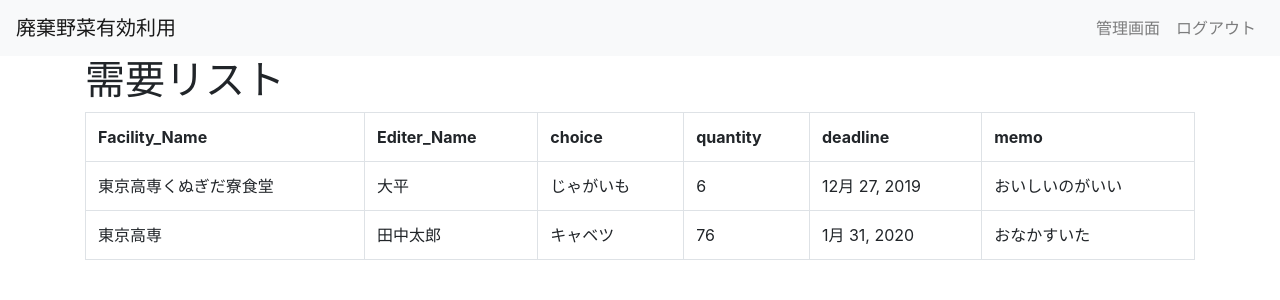
After one commit to serizawa-24/waste, a Django app: page /C_View/ in a window 1280 px wide. The commit adds this page. Shown: the top 300 px of the page. Run offline with Django 3.2, Linux system fonts and the light colour scheme; data comes from the database, SQL or seed files in the repository; both versions use the stored data as it was after the commit; some libraries are stand-ins or nearby versions.

Commit message:
add View.html

```diff
--- a/app/models.py
+++ b/app/models.py
@@ -1,6 +1,8 @@
 from django.db import models
 
 from users.models import User
+
+
 
 class Item(models.Model):
     """
--- /dev/null
+++ b/app/templates/app/item_C_View.html
@@ -0,0 +1,30 @@
+{% extends "./_base.html" %}
+{% block content %}
+<div class="container">
+    <h1>需要リスト</h1>
+
+    <table class="table table-bordered">
+        <tr>
+            <th scope="col">Facility_Name</th>
+            <th scope="col">Editer_Name</th scope="col">
+            <th scope="col">choice</th>
+            <th scope="col">quantity</th>
+            <th scope="col">deadline</th>
+            <th scope="col">memo</th>
+        </tr>
+
+{% for item in data %}
+    <tr>
+        <td>{{ item.F_name|default_if_none:"未入力" }}</td>
+        <td>{{ item.I_name|default_if_none:"未入力" }}</td>
+        <td>{{ item.get_vegetable_display|default_if_none:"未入力" }}</td>
+        <td>{{ item.quontity|default_if_none:"未入力" }}</td>
+        <td>{{ item.deadline|default_if_none:"未入力" }}</td>
+        <td>{{item.memo|default_if_none:"未入力"}}</td>
+
+    </tr>
+{% endfor %}
+    </table>
+</div>
+
+{% endblock %}
--- a/app/templates/app/item_detail.html
+++ b/app/templates/app/item_detail.html
@@ -7,8 +7,9 @@
                 <a class="btn btn-outline-dark float-right" href="{% url 'index' %}">戻る</a>
             </div>
         </div>
-        <!--  -->
+
         {% include "./item_detail_contents.html" %}
+
         <div class="row">
             <div class="col-12">
                 <a class="btn btn-outline-dark float-right" href="{% url 'index' %}">戻る</a>
--- a/app/templates/app/item_detail_contents.html
+++ b/app/templates/app/item_detail_contents.html
@@ -8,7 +8,7 @@
     </div>
 </div>
 -->
-
+<!-- 供給側のページにする -->
 <div class="row">
     <div class="col-5 col-sm-3">
         <p>施設名</p>
@@ -33,6 +33,7 @@
     <div class="col-7 col-sm-9">
         <p>{{  item.quontity|default_if_none:"未入力" }}kg</p>
     </div>
+    <!-- 需要側からコンタクトをとれるようにする -->
 </div>
 <!--
 <div class="row">
--- a/app/templates/app/item_filter.html
+++ b/app/templates/app/item_filter.html
@@ -29,6 +29,9 @@
                 <div class="float-right mt-1">
                     <a class="btn btn-outline-dark" href="{% url 'create' %}">新規需要</a>
                     <a class="btn btn-outline-dark" href="{% url 'F_create' %}">新規供給</a>
+                    <a class="btn btn-outline-dark" href="{% url 'C_View' %}">消費者データ</a>
+                    <a class="btn btn-outline-dark" href="{% url 'F_View' %}">農家データ</a>
+
                     <a class="btn btn-outline-dark" data-toggle="modal" data-target="#myModal" href="#">検索</a>
                 </div>
             </div>
@@ -90,6 +93,7 @@
                                         <a class="btn btn-outline-dark " href="{% url 'detail' item.pk %}">詳細</a>
                                         <a class="btn btn-outline-dark " href="{% url 'update' item.pk %}">編集</a>
                                         <a class="btn btn-outline-dark " href="{% url 'delete' item.pk %}">削除</a>
+
                                     </div>
                                 </div>
                             </div>
--- a/app/urls.py
+++ b/app/urls.py
@@ -1,7 +1,7 @@
 from django.urls import path
 
 from .models import Item,F_Item
-from .views import C_View,ItemFilterView,F_ItemCreateView, ItemDetailView, ItemCreateView, ItemUpdateView, ItemDeleteView
+from .views import C_View,F_View,ItemFilterView,F_ItemCreateView, ItemDetailView, ItemCreateView, ItemUpdateView, ItemDeleteView
 
 # アプリケーションのルーティング設定
 
@@ -9,6 +9,7 @@ urlpatterns = [
     path('detail/<int:pk>/', ItemDetailView.as_view(), name='detail'),
     path('create/', ItemCreateView.as_view(), name='create'),
     path('C_View/',C_View,name = 'C_View'),
+    path('F_View/',F_View,name = 'F_View'),
     path('f_create/', F_ItemCreateView.as_view(template_name='app/item_form.html'), name='F_create'),
     path('update/<int:pk>/', ItemUpdateView.as_view(), name='update'),
     path('delete/<int:pk>/', ItemDeleteView.as_view(), name='delete'),
--- a/app/views.py
+++ b/app/views.py
@@ -29,7 +29,15 @@ def C_View(request):
          'title': 'costomer_data',
          'data':data,
     }
-    return render(request,'item_view_Consumer.html',params)
+    return render(request,'app/item_C_View.html',params)
+
+def F_View(request):
+    data = F_Item.objects.all()
+    params = {
+         'title': 'costomer_data',
+         'data':data,
+    }
+    return render(request,'app/item_F_View.html',params)
 
 
 class ItemFilterView(LoginRequiredMixin, FilterView):
```
Also changed, not shown: app/templates/app/item_F_View.html (renamed from app/templates/app/C_View.html, +6 -4 lines), db.sqlite3.
